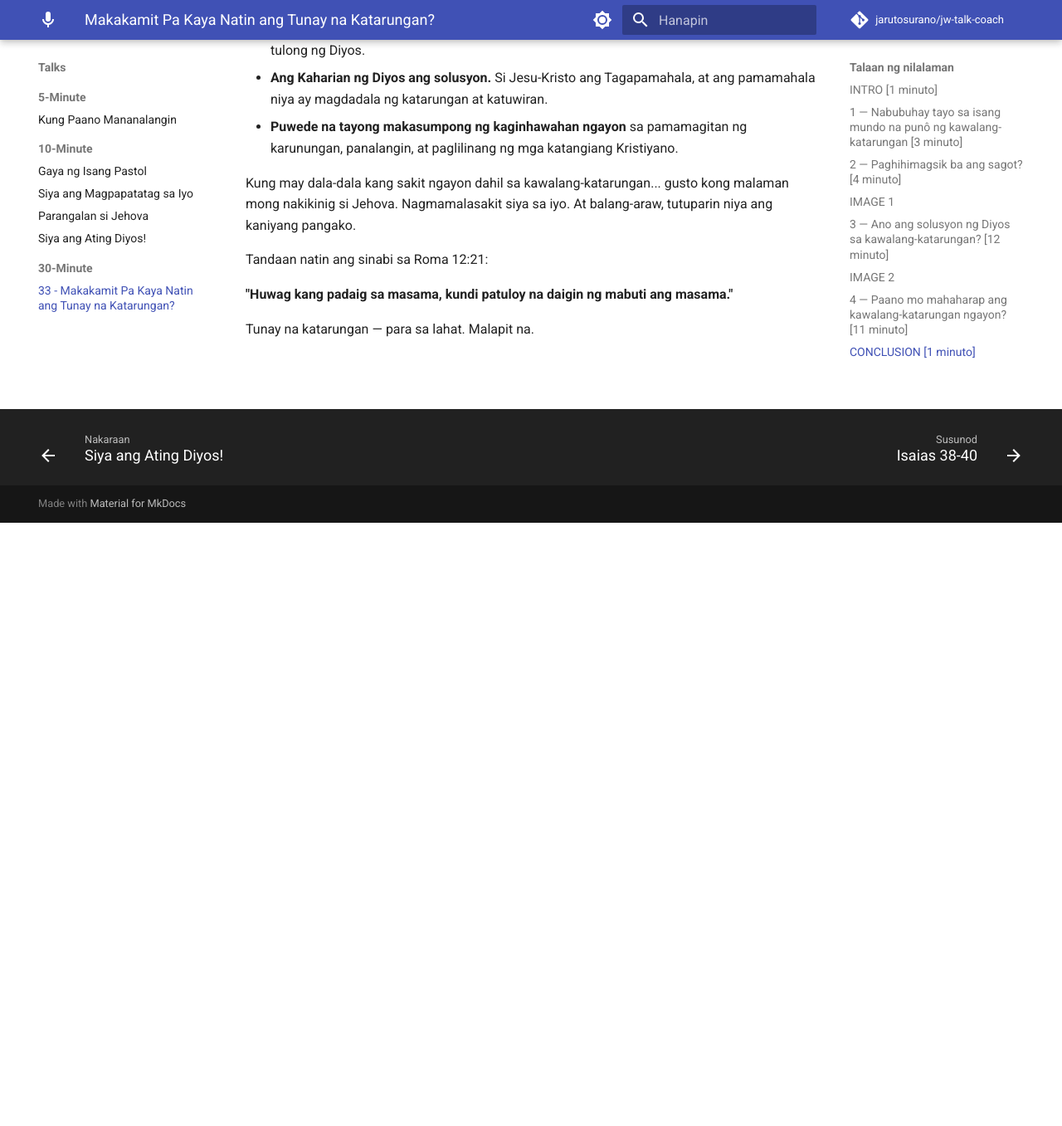
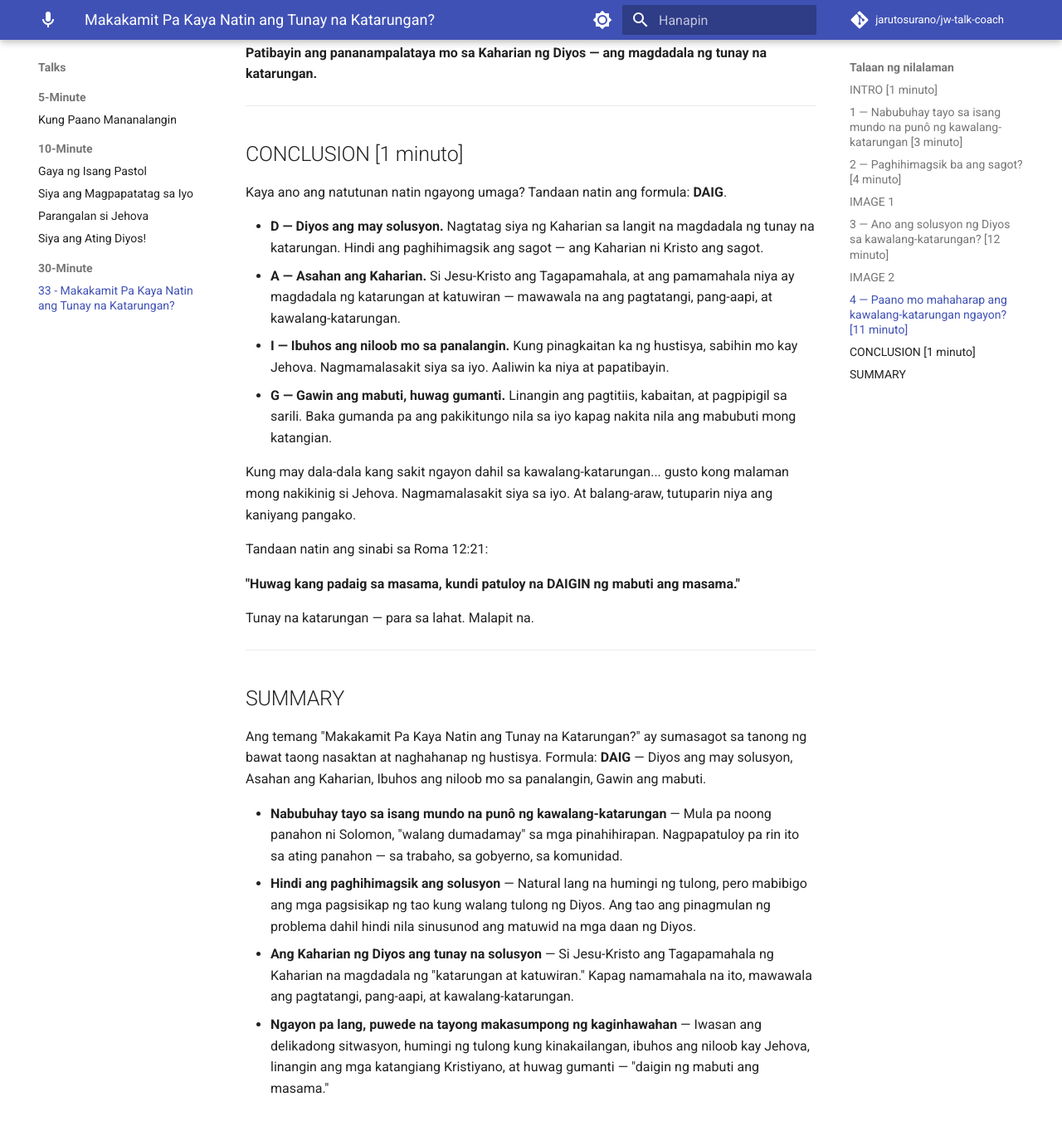
Before and after one commit to jarutosurano/jw-talk-coach, an MkDocs documentation site: the page built from docs/talks/30min/33-makakamit-pa-kaya-natin-ang-tunay-na-katarungan/index.md, in a window 1280 px wide and 1400 px high, scrolled down 10181 px. Shown: the top 1357 px of the window at 83% size. Built offline with MkDocs 1.6.1 and Material for MkDocs 9.7.7, drawn with Linux system fonts in a browser that asks for light colours; comment, search, counter and statistics services are not loaded; before the commit the page ends 10811 px from its top, so only the background shows below that; some of the changed text lies outside the part shown.

Commit message:
Review 30-min talk: add DAIG formula, Paalaala (green), summary, fix search bug
- Add Paalaala sa Tagapagsalita in green (success admonition) at top
- Add DAIG formula (Diyos, Asahan, Ibuhos, Gawin) in intro and conclusion
- Improve Part 3 intro with more sympathetic tone per Paalaala guidance
- Add SUMMARY section at bottom
- Fix search bar bug: use pageshow + setTimeout for reliable form reset

Co-Authored-By: Claude Opus 4.6 <noreply@anthropic.com>

```diff
--- a/docs/javascripts/fix-search.js
+++ b/docs/javascripts/fix-search.js
@@ -1,6 +1,9 @@
 // Fix: prevent search overlay from opening on page refresh (CMD+R).
-// Browsers may restore the search toggle checkbox state after refresh.
-document.addEventListener("DOMContentLoaded", function () {
-  var toggle = document.querySelector("[data-md-toggle=search]");
-  if (toggle) toggle.checked = false;
+// Browsers may restore the search toggle checkbox state AFTER DOMContentLoaded,
+// so we use pageshow + setTimeout to ensure we run after form restoration.
+window.addEventListener("pageshow", function () {
+  setTimeout(function () {
+    var toggle = document.querySelector("[data-md-toggle=search]");
+    if (toggle) toggle.checked = false;
+  }, 0);
 });
--- a/docs/talks/30min/33-makakamit-pa-kaya-natin-ang-tunay-na-katarungan/index.md
+++ b/docs/talks/30min/33-makakamit-pa-kaya-natin-ang-tunay-na-katarungan/index.md
@@ -5,6 +5,11 @@ title: Makakamit Pa Kaya Natin ang Tunay na Katarungan?
 :material-music-note:{ .lg } Song #___ — [Title]
 
 :material-calendar:{ .lg } April 26, 2026 (Sunday) · :material-map-marker:{ .lg } 355 Gage Ave, Kitchener, ON N2M 5E1
+
+---
+
+!!! success "Paalaala sa Tagapagsalita"
+    Taglay ang simpatiya, kumbinsihin ang mga biktima ng kawalang-katarungan na hindi solusyon ang paghihimagsik. Sabihin ang pangako ng Bibliya na sa hinaharap, wawakasan ang kawalang-katarungan. Magbigay rin ng praktikal na mga mungkahi kung paano haharapin ang kawalang-katarungan ngayon. Puwede mong gamitin ang artwork na kasama ng outline na ito para ilarawan ang mga punto.
 
 ---
 
@@ -17,6 +22,8 @@ Baka sa trabaho — pinagmalabisan ka ng boss mo kahit wala kang kasalanan. Baka
 At alam natin kung gaano kasakit 'yon. Yung pakiramdam na... *walang kumakampi sa iyo.*
 
 Kaya ngayong umaga, sasagutin natin ang tanong: **Makakamit pa kaya natin ang tunay na katarungan?**
+
+At ang sagot — naibubuod sa isang salita: **DAIG**. Ibig sabihin: **D**iyos ang may solusyon, **A**sahan ang Kaharian, **I**buhos ang niloob mo sa panalangin, at **G**awin ang mabuti — huwag gumanti. Iyan po ang tandaan natin ngayong umaga.
 
 ---
 
@@ -107,11 +114,9 @@ Kaya kung hindi sa tao ang sagot... saan tayo dapat tumingin?
 
 ## 3 — Ano ang solusyon ng Diyos sa kawalang-katarungan? [12 minuto]
 
-May magandang balita. At ito ang bahaging gusto kong pakinggan n'yo nang mabuti — lalo na kung nasaktan kayo, kung naranasan n'yo ang kawalang-katarungan.
+May magandang balita. Mga kapatid at mga kaibigan, kung may dala-dala kayong bigat sa dibdib ngayong umaga — dahil nasaktan kayo, dahil naranasan n'yo ang di-makatarungan, o dahil may taong nanakit sa inyo na parang walang nangyari — ito po ang bahaging para sa inyo. Hindi kayo nakalimutan ni Jehova.
 
 **==Ang Diyos ay nagtatag ng isang Kaharian sa langit na magdadala ng tunay na katarungan.==**
-
-Hindi kayo nakalimutan ni Jehova. Hindi niya bina-brush off ang nararamdaman n'yo.
 
 Nakita ito ni propeta Daniel sa isang pangitain.
 
@@ -313,17 +318,28 @@ Hindi mo kailangang maging miserable habang naghihintay. Puwede kang maging masa
 
 ## CONCLUSION [1 minuto]
 
-Kaya ano ang natutunan natin ngayong umaga?
+Kaya ano ang natutunan natin ngayong umaga? Tandaan natin ang formula: **DAIG**.
 
-- **Nabubuhay tayo sa isang mundo na punô ng kawalang-katarungan.** At kung nasaktan ka na... hindi ka nag-iisa.
-- **Hindi ang paghihimagsik ang solusyon.** Mabibigo ang mga pagsisikap ng tao kung walang tulong ng Diyos.
-- **Ang Kaharian ng Diyos ang solusyon.** Si Jesu-Kristo ang Tagapamahala, at ang pamamahala niya ay magdadala ng katarungan at katuwiran.
-- **Puwede na tayong makasumpong ng kaginhawahan ngayon** sa pamamagitan ng karunungan, panalangin, at paglilinang ng mga katangiang Kristiyano.
+- **D — Diyos ang may solusyon.** Nagtatag siya ng Kaharian sa langit na magdadala ng tunay na katarungan. Hindi ang paghihimagsik ang sagot — ang Kaharian ni Kristo ang sagot.
+- **A — Asahan ang Kaharian.** Si Jesu-Kristo ang Tagapamahala, at ang pamamahala niya ay magdadala ng katarungan at katuwiran — mawawala na ang pagtatangi, pang-aapi, at kawalang-katarungan.
+- **I — Ibuhos ang niloob mo sa panalangin.** Kung pinagkaitan ka ng hustisya, sabihin mo kay Jehova. Nagmamalasakit siya sa iyo. Aaliwin ka niya at papatibayin.
+- **G — Gawin ang mabuti, huwag gumanti.** Linangin ang pagtitiis, kabaitan, at pagpipigil sa sarili. Baka gumanda pa ang pakikitungo nila sa iyo kapag nakita nila ang mabubuti mong katangian.
 
 Kung may dala-dala kang sakit ngayon dahil sa kawalang-katarungan... gusto kong malaman mong nakikinig si Jehova. Nagmamalasakit siya sa iyo. At balang-araw, tutuparin niya ang kaniyang pangako.
 
 Tandaan natin ang sinabi sa Roma 12:21:
 
-**"Huwag kang padaig sa masama, kundi patuloy na daigin ng mabuti ang masama."**
+**"Huwag kang padaig sa masama, kundi patuloy na DAIGIN ng mabuti ang masama."**
 
 Tunay na katarungan — para sa lahat. Malapit na.
+
+---
+
+## SUMMARY
+
+Ang temang "Makakamit Pa Kaya Natin ang Tunay na Katarungan?" ay sumasagot sa tanong ng bawat taong nasaktan at naghahanap ng hustisya. Formula: **DAIG** — Diyos ang may solusyon, Asahan ang Kaharian, Ibuhos ang niloob mo sa panalangin, Gawin ang mabuti.
+
+- **Nabubuhay tayo sa isang mundo na punô ng kawalang-katarungan** — Mula pa noong panahon ni Solomon, "walang dumadamay" sa mga pinahihirapan. Nagpapatuloy pa rin ito sa ating panahon — sa trabaho, sa gobyerno, sa komunidad.
+- **Hindi ang paghihimagsik ang solusyon** — Natural lang na humingi ng tulong, pero mabibigo ang mga pagsisikap ng tao kung walang tulong ng Diyos. Ang tao ang pinagmulan ng problema dahil hindi nila sinusunod ang matuwid na mga daan ng Diyos.
+- **Ang Kaharian ng Diyos ang tunay na solusyon** — Si Jesu-Kristo ang Tagapamahala ng Kaharian na magdadala ng "katarungan at katuwiran." Kapag namamahala na ito, mawawala ang pagtatangi, pang-aapi, at kawalang-katarungan.
+- **Ngayon pa lang, puwede na tayong makasumpong ng kaginhawahan** — Iwasan ang delikadong sitwasyon, humingi ng tulong kung kinakailangan, ibuhos ang niloob kay Jehova, linangin ang mga katangiang Kristiyano, at huwag gumanti — "daigin ng mabuti ang masama."
```
